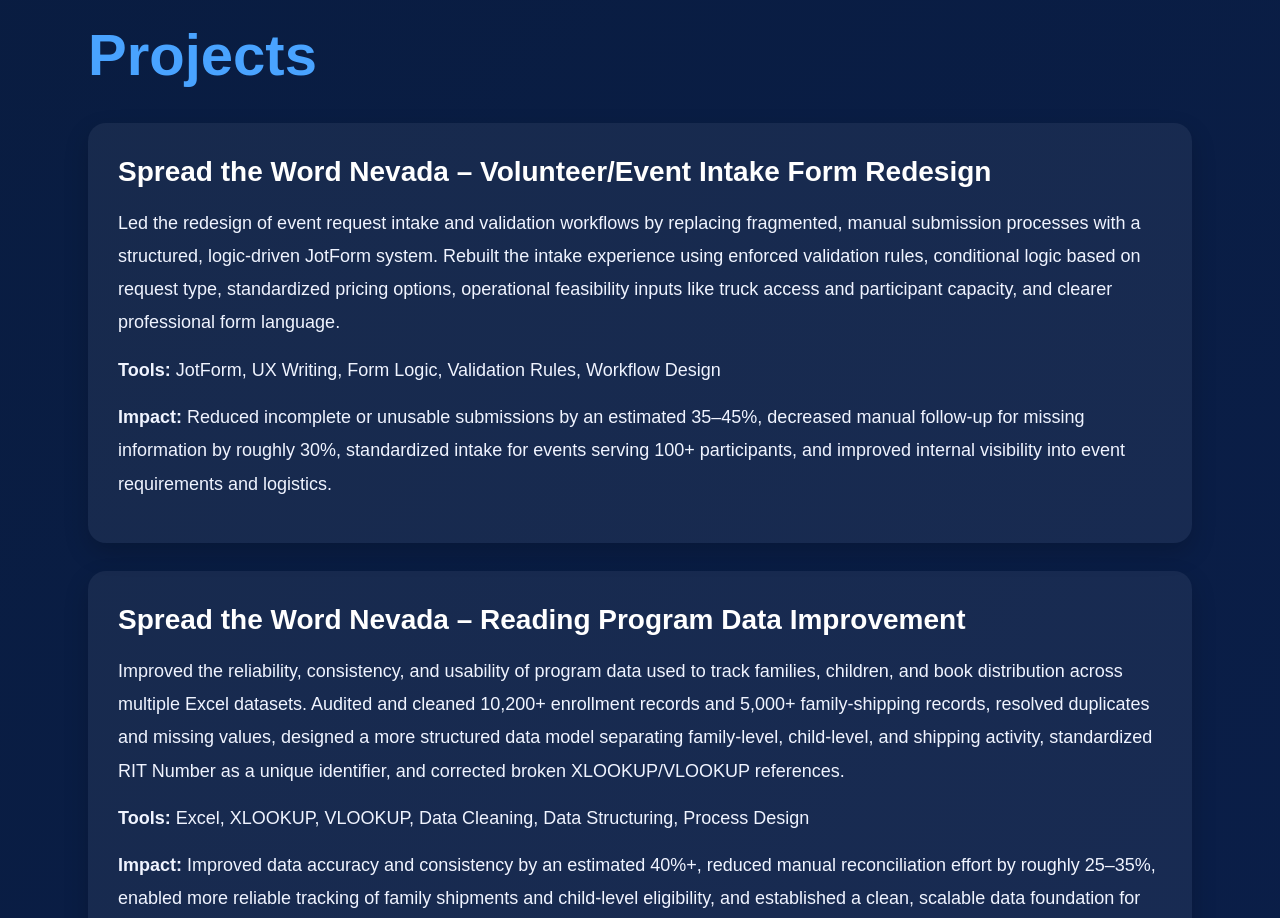
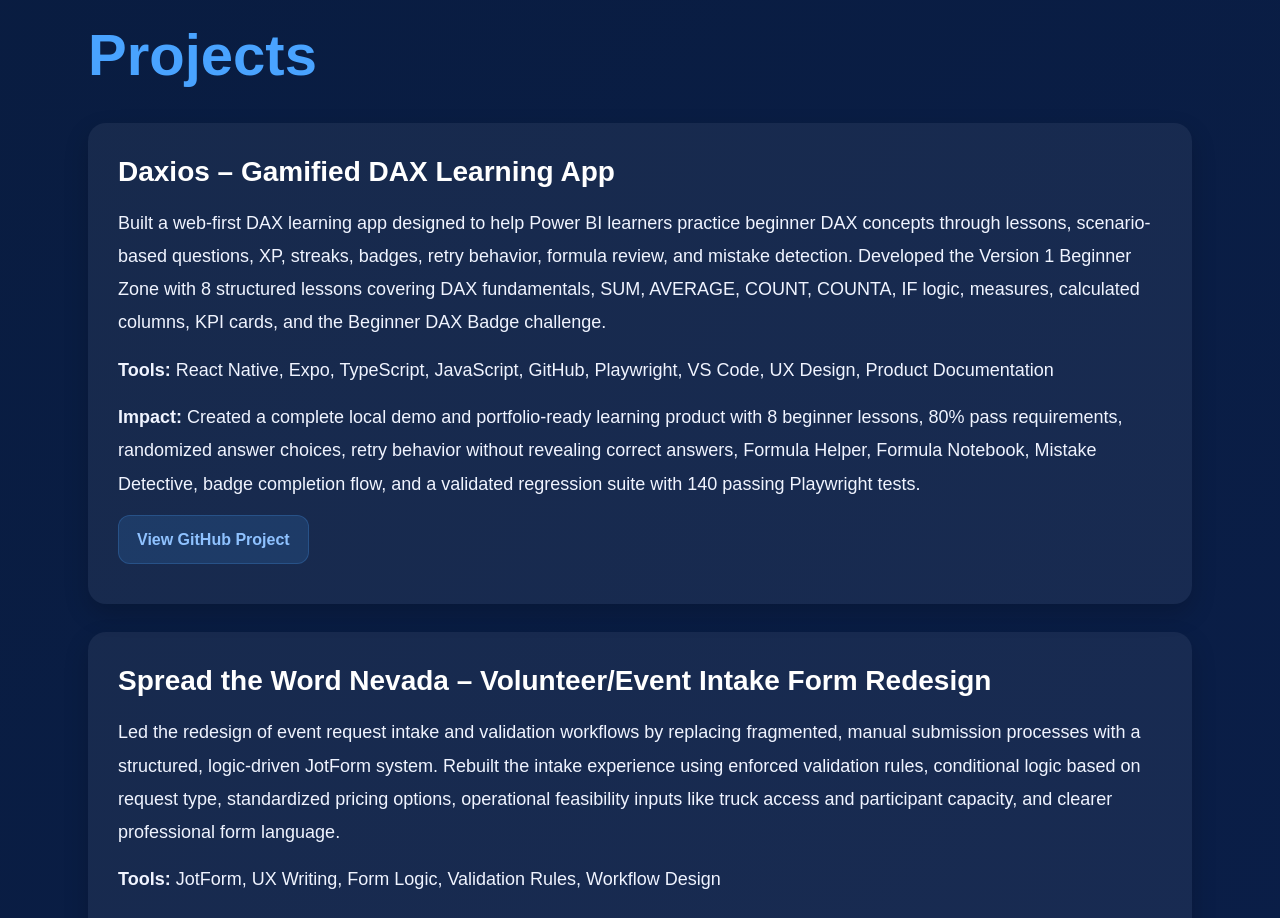
Before and after one commit to tamrat-dev-source/my-portfolio, a React (Vite) app: page / in a window 1280 px wide. Shown: the part 2500-3418 px from the top of the page. Built offline with nearby package versions, Linux system fonts and the light colour scheme.

Commit message:
Add Daxios project card to portfolio

```diff
--- a/src/App.jsx
+++ b/src/App.jsx
@@ -146,6 +146,37 @@
 
       <section id="projects" className="section">
         <h2>Projects</h2>
+
+        <div className="project-card">
+          <h3>Daxios – Gamified DAX Learning App</h3>
+          <p>
+            Built a web-first DAX learning app designed to help Power BI learners practice beginner
+            DAX concepts through lessons, scenario-based questions, XP, streaks, badges, retry behavior,
+            formula review, and mistake detection. Developed the Version 1 Beginner Zone with 8 structured
+            lessons covering DAX fundamentals, SUM, AVERAGE, COUNT, COUNTA, IF logic, measures, calculated
+            columns, KPI cards, and the Beginner DAX Badge challenge.
+          </p>
+          <p>
+            <strong>Tools:</strong> React Native, Expo, TypeScript, JavaScript, GitHub, Playwright, VS Code,
+            UX Design, Product Documentation
+          </p>
+          <p>
+            <strong>Impact:</strong> Created a complete local demo and portfolio-ready learning product with
+            8 beginner lessons, 80% pass requirements, randomized answer choices, retry behavior without
+            revealing correct answers, Formula Helper, Formula Notebook, Mistake Detective, badge completion
+            flow, and a validated regression suite with 140 passing Playwright tests.
+          </p>
+          <div className="project-links">
+            <a
+              href="https://github.com/tamrat-dev-source/Daxios"
+              target="_blank"
+              rel="noopener noreferrer"
+              className="project-link"
+            >
+              View GitHub Project
+            </a>
+          </div>
+        </div>
 
         <div className="project-card">
           <h3>Spread the Word Nevada – Volunteer/Event Intake Form Redesign</h3>
```
